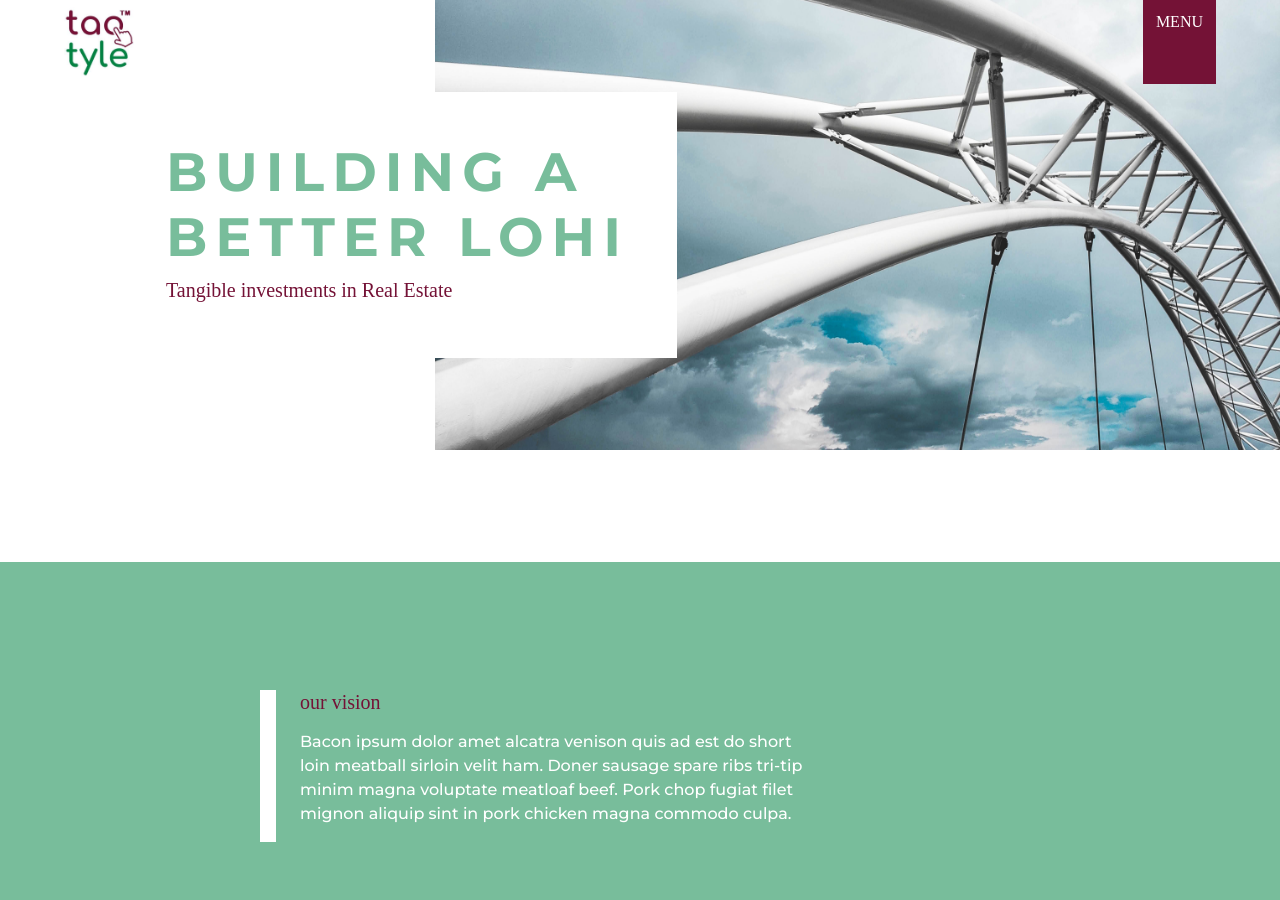
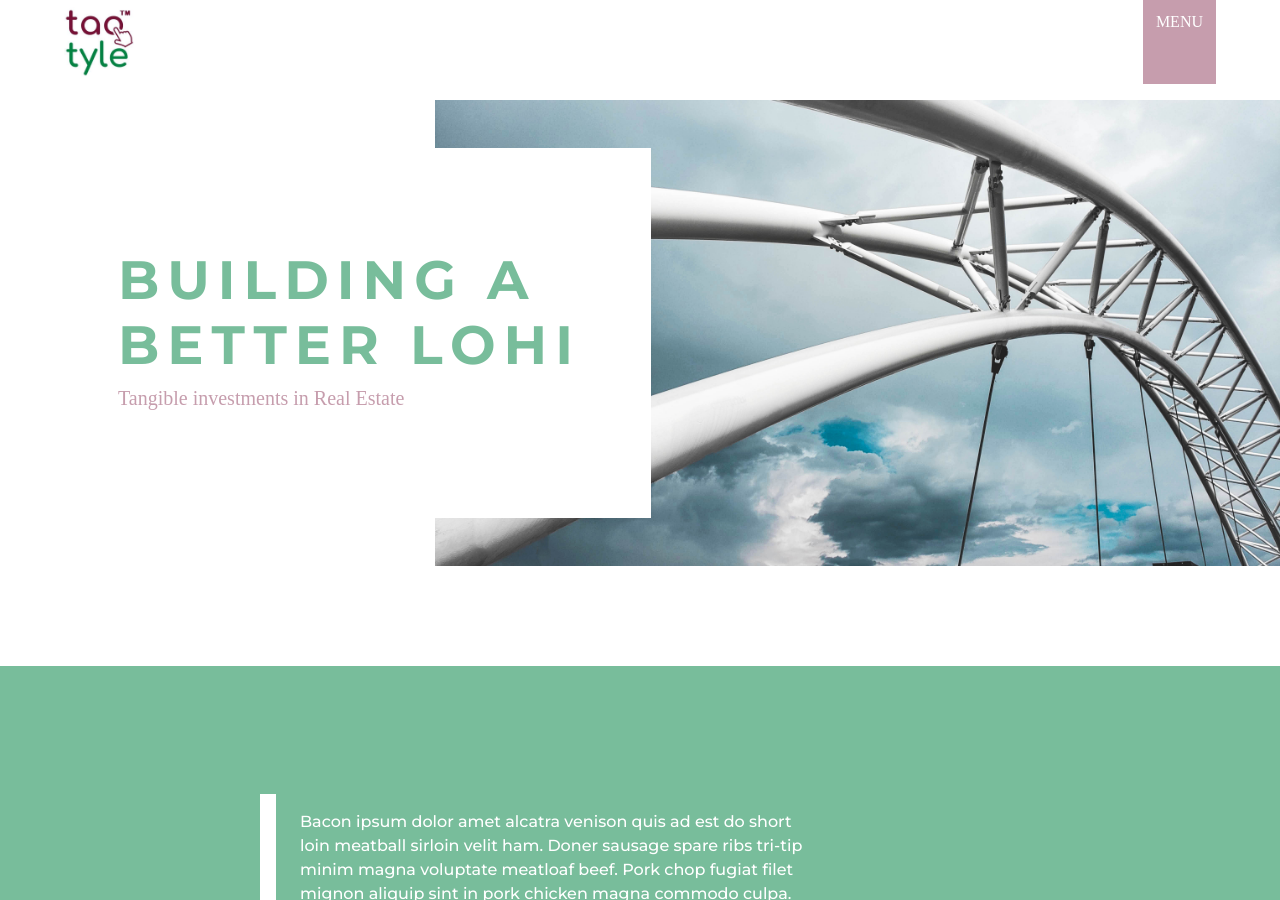
Before and after one commit to mesabafinance/taqtyle.com, a Jekyll site: the page built from index.html, in a window 1280 px wide and 900 px high. Built offline with Jekyll 4.4.1, drawn with Linux system fonts in a browser that asks for light colours; some web fonts are replaced.

```diff
--- a/assets/css/_sass/_home.scss
+++ b/assets/css/_sass/_home.scss
@@ -6,12 +6,14 @@
     background-image: url(/assets/img/highland-bridge.jpg);
     background-position: center right;
     background-size: cover;
+    margin: 65px 0;
     @media (min-width: 762px) {
         background-size: 66% auto;
+        margin: 100px 0;
     }
     background-repeat: no-repeat;
     min-height: 50vh;
-    margin-bottom: 7em;
+    // margin-bottom: 7em;
 
     // h1:nth-of-type(2) {
     //     @media (min-width: 762px) {
@@ -23,6 +25,14 @@
     //     @media (min-width: 762px) {
     //         display: initial;
     // }
+
+    .bg-white {
+        padding: 40px 20px;
+        @media (min-width: 762px) {
+            padding: 100px 70px 100px 0;
+        }
+
+    }
 
 }
 
--- a/assets/css/_sass/_theme.scss
+++ b/assets/css/_sass/_theme.scss
@@ -2,7 +2,7 @@
 @import url('https://fonts.googleapis.com/css2?family=Source+Serif+Pro:wght@200;300&display=swap');
 $primary-color: #78BD9B;
 $accent-color: #ffb200;
-$secondary-color: #741236;
+$secondary-color: #C69DAD;
 $theme-font: 'Montserrat', sans-serif;
 $secondary-font: 'Source Serif Pro', serif;
 
--- a/index.html
+++ b/index.html
@@ -4,7 +4,7 @@ layout: base
 <div class="section d-flex align-items-center" id="intro">
     <div class="container">
         <div class="row">
-            <div class="bg-white p-5 m-5">
+            <div class="bg-white m-5">
                 <h1 class="header-desktop">building a <br> better LoHi</h1>
                 <!-- <h1 class="header-mobile">building a better LoHi</h1> -->
                 <h3>Tangible investments in Real Estate</h3>
@@ -17,7 +17,7 @@ layout: base
     <div class="container">
         <div class="row">
             <div class="box pl-4 col-md-6 offset-md-2">
-                <h3>our vision</h3>
+                <!-- <h3>our vision</h3> -->
                 <p class="mt-3">Bacon ipsum dolor amet alcatra venison quis ad est do short loin meatball sirloin velit ham. Doner sausage spare ribs tri-tip minim magna voluptate meatloaf beef. Pork chop fugiat filet mignon aliquip sint in pork chicken magna commodo culpa.</p>
             </div>
 
```
Also changed, not shown: _data/general.yml (+16 -14 lines).
